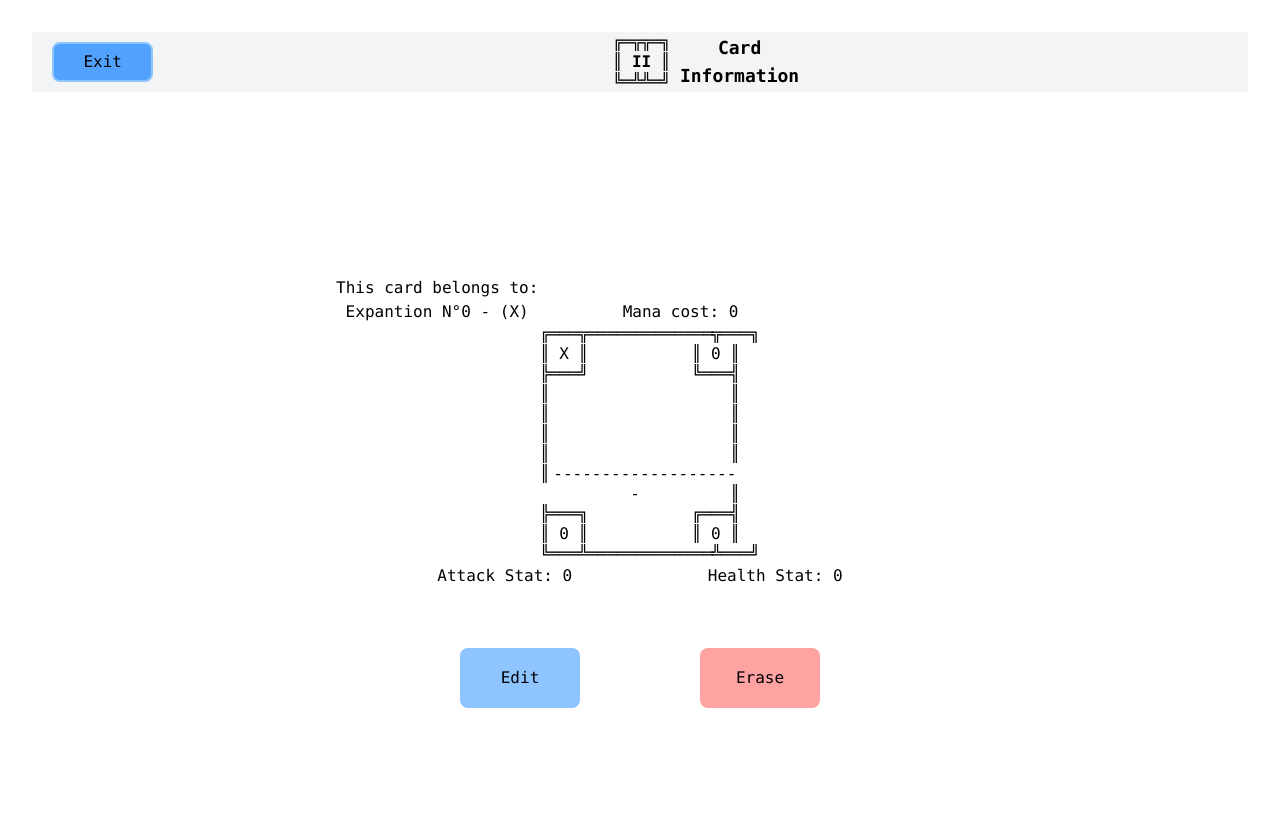
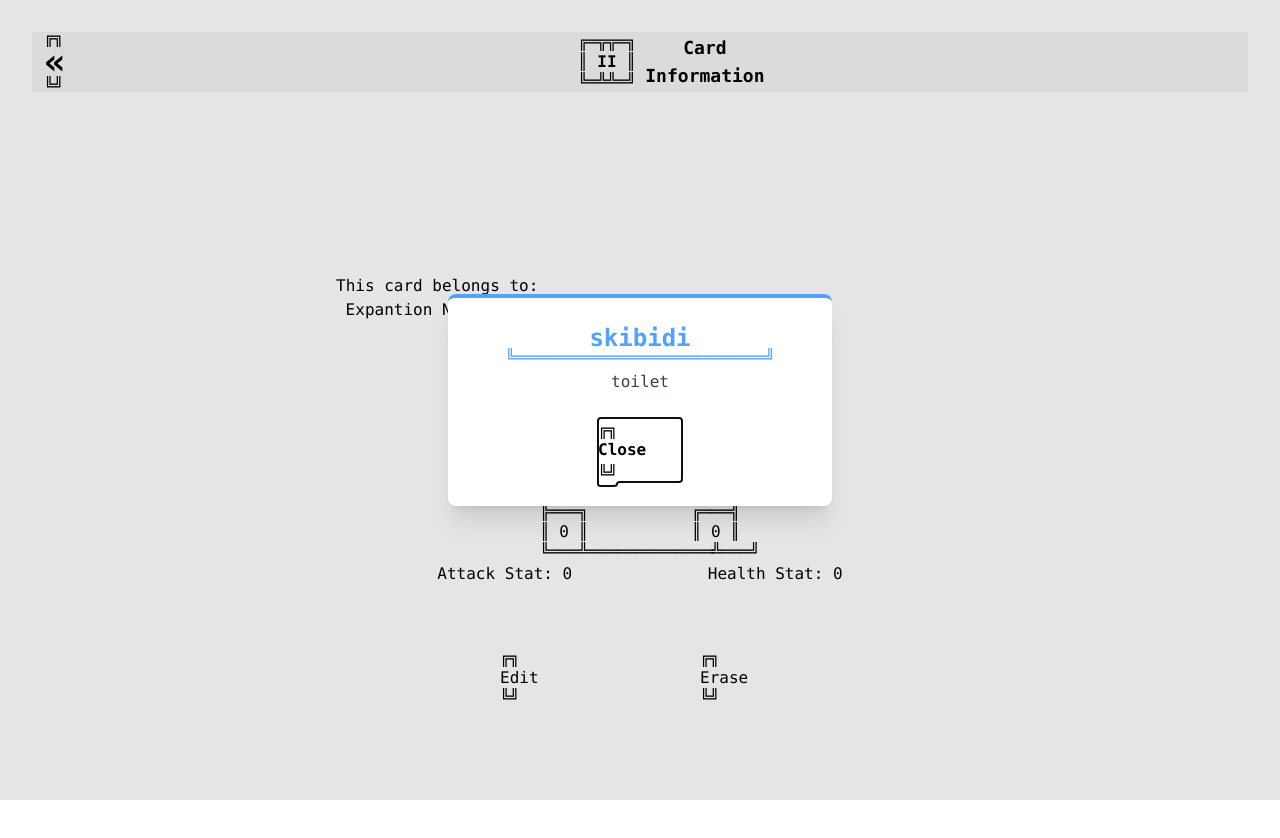
Before and after one commit to Nest0w0/ASCII-cards, a React (Vite) app in the folder frontend/: page /card/1 in a window 1280 px wide. Shown: the top 838 px of the page. Built offline with nearby package versions, Linux system fonts and the light colour scheme; no server answers; sample sign-in values are in the browser's storage.

Commit message:
Changed: Making it look prettier part 2

```diff
--- a/frontend/src/components/card_form.tsx
+++ b/frontend/src/components/card_form.tsx
@@ -236,10 +236,14 @@ function CardForm({ defaultExpantionID, defaultMana, defaultName, defaultAttack,
                     <p className="text-left -ml-10">Attack: <span className="float-end -mr-5">Health:</span></p>
                 </div>
 
-                <input
-                    type="submit" value={"Submit"}
-                    className="bg-red-300 w-full h-1/12 rounded-lg mt-20"
-                />
+                <div className="flex flex-col justify-center mx-auto mt-10 w-1/2 h-20 group">
+                    <p className='text-left -mb-1 group-hover:text-blue-400'>╔ <span className='float-end'>╗</span></p>
+                    <input
+                        type="submit" value={"Submit"}
+                        className="text-lg"
+                    />
+                    <p className='text-left -mt-1 group-hover:text-blue-400'>╚<span className='float-end g'>╝</span></p>
+                </div>
             </form>
 
             <Modal
--- a/frontend/src/components/card_list.tsx
+++ b/frontend/src/components/card_list.tsx
@@ -29,10 +29,12 @@ function CardList({cardsList}: CardListProps){
         }
         <div className="h-60 w-1/2">
             <button
-            className="flex bg-gray-300 group hover:bg-blue-300 hover:text-bold w-30 h-30 my-15 mx-15 rounded-lg"
+            className="flex flex-col group w-30 h-30 my-15 mx-15"
             onClick={() => navigate("/add_card")}
             >
-                <a className="text-2xl m-auto group-hover:text-bold">+</a>
+                 <p className='text-left -mb-1 group-hover:text-blue-400'>╔ <span className='float-end'>╗</span></p>
+                <a className="text-3xl m-auto text-bold">+</a>
+                <p className='text-left -mt-1 group-hover:text-blue-500'>╚<span className='float-end g'>╝</span></p>
             </button>
         </div>
 
--- a/frontend/src/components/expantion_button.tsx
+++ b/frontend/src/components/expantion_button.tsx
@@ -88,26 +88,26 @@ function ExpantionButton({ onExpantionSelect, expantionID, expantion }: Expantio
 
                 <div className="flex-col w-1/5 mr-2">
                     <button
-                        className={`${expantionID == expantion['id'] ? 'hover:bg-blue-200' : 'hover:bg-blue-300'} flex flex-col w-14 leading-5`}
+                        className={`flex flex-col group w-14 leading-5`}
                         onClick={() => navigate('/edit_expantion/' + expantion['id'])}
                     >
-                        <p className="text-left -mb-1">
+                        <p className="text-left -mb-1 group-hover:text-blue-400">
                             ╔     <span className="float-end">╗</span>
                         </p>
                         <p> Edit </p>
-                        <p className="text-left -mt-1">
+                        <p className="text-left -mt-1 group-hover:text-blue-400">
                             ╚     <span className="float-end">╝</span>
                             </p>
                     </button>
 
                     <button
-                        className="hover:bg-red-400 flex flex-col w-14 leading-5"
+                        className="flex flex-col w-14 leading-5 group"
                         onClick={() => Submit()}>
-                        <p className="text-left -mb-1">
+                        <p className="text-left -mb-1 group-hover:text-red-400">
                             ╔     <span className="float-end">╗</span>
                         </p>
                         <p> Erase </p>
-                        <p className="text-left -mt-1">
+                        <p className="text-left -mt-1 group-hover:text-red-400">
                             ╚     <span className="float-end">╝</span>
                             </p>
                     </button>
--- a/frontend/src/components/expantion_sidebar.tsx
+++ b/frontend/src/components/expantion_sidebar.tsx
@@ -38,11 +38,12 @@ function SideBar({ onExpantionSelect, expantionID }: SideBarProps) {
                     id='All expantions button'
                     key={0}
                     className={
-                        `${expantionID == 0 ? 'bg-blue-200 font-bold' : ''} flex items-center w-full justify-between h-15 text-m hover:text-lg border-b-2 hover:border-b-3 hover:font-bold hover:bg-blue-100 hover:border-b-blue-300`}
+                        `${expantionID == 0 ? 'bg-blue-200 font-bold' : 'hover:font-bold '} flex flex-col items-center text-lg w-full h-15 text-m border-b-2 hover:border-b-3 hover:font-bold hover:bg-blue-100 hover:border-b-blue-300`}
 
                     onClick={() => onExpantionSelect(0)}
                 >
-                    <a className="flex flex-1 justify-center">All</a>
+                    <p className="mt-4 -mb-2">All</p>
+                    <p>╚════╝</p>
                 </button>
 
                 {
@@ -60,14 +61,14 @@ function SideBar({ onExpantionSelect, expantionID }: SideBarProps) {
                     id='Add expantion button'
                     key={-99}
                     className={
-                        `flex justify-center items-center w-full h-25 text-lg group hover:text-lg border-b-2 hover:border-b-3 hover:font-bold hover:bg-blue-100 hover:border-b-blue-300`}
+                        `flex justify-center items-center w-full h-25 text-lg group border-b-2 hover:border-b-3 hover:font-bold hover:bg-blue-100 hover:border-b-blue-300`}
                     onClick={() => { navigate('/add_expantion') }}
                 >
-                    <div className="flex flex-col justify-center w-1/5 leading-5 group-hover:bg-blue-300">
-                        <p className="text-left">
+                    <div className="flex flex-col justify-center w-1/5 leading-5">
+                        <p className="text-left group-hover:text-green-600">
                             ╔ <span className="float-end">╗</span></p>
                         <p >+</p>
-                        <p className="text-left">
+                        <p className="text-left group-hover:text-green-600">
                             ╚ <span className="float-end">╝</span></p>
                     </div>
                 </button>
--- a/frontend/src/components/modal.tsx
+++ b/frontend/src/components/modal.tsx
@@ -37,7 +37,7 @@ function Modal({ isOpen, onClose, title, message, isError = false }: ModalProps)
         }
     }, [isOpen]);
 
-    const borderColor = isError ? 'border-red-500' : 'border-blue-300';
+    const borderColor = isError ? 'border-red-500' : 'border-blue-400';
     const titleColor = isError ? 'text-red-700' : 'text-blue-400';
 
     return (
@@ -47,15 +47,18 @@ function Modal({ isOpen, onClose, title, message, isError = false }: ModalProps)
                 cada vez que usemos "dialogRef.current", accederemos específicamente a esta etiqueta
                 */
             }
-            <h3 className={`text-2xl font-bold mb-2 ${titleColor}`}>{title}</h3>
+            <h3 className={`text-2xl font-bold -mb-2 ${titleColor}`}>{title}</h3>
+            <p className={`${titleColor}`}>╚══════════════════════════╝</p>
             <p className="text-gray-700 mb-6">{message}</p>
             <form method="dialog" className="flex justify-center">
                 {/* Un botón dentro de un form con method="dialog" cierra el diálogo por defecto */}
                 <button
-                    className="bg-blue-400 hover:bg-blue-500 text-white font-bold py-2 px-4 rounded"
+                    className="flex flex-col w-1/4 font-bold group"
                     onClick={onClose}
                 >
-                    Cerrar
+                    <p className={`text-left -mb-1 group-hover:${titleColor}`}>╔ <span className='float-end'>╗</span></p>
+                    <p className='text-center'>Close</p>
+                    <p className={`text-left -mb-1 group-hover:${titleColor}`}>╚<span className='float-end'>╝</span></p>
                 </button>
             </form>
         </dialog>
--- a/frontend/src/components/navbar.tsx
+++ b/frontend/src/components/navbar.tsx
@@ -11,10 +11,12 @@ function NavBar({ title }: NavBarProps) {
     return (
         <nav id='navbar' className="flex flex-row bg-gray-100 w-full h-15 items-center content-center">
             <button
-                className="bg-blue-400 border-2 border-blue-300 w-1/12 h-10 rounded-lg mx-5 focus:bg-blue-400 focus:border-yellow-400"
+                className="flex flex-col w-15 ml-3 group"
                 onClick={() => navigate(-1)}
             >
-                Exit
+                <p className='text-left group-hover:text-blue-500'>╔ <span className='float-end'>╗</span></p>
+                <p className='text-4xl font-bold -my-2'>«</p>
+                <p className='text-left group-hover:text-blue-500'>╚<span className='float-end g'>╝</span></p>
             </button>
 
             <div className="flex w-55 mx-auto px-3 justify-between">
--- a/frontend/src/pages/info_card_page.tsx
+++ b/frontend/src/pages/info_card_page.tsx
@@ -25,9 +25,9 @@ function InfoCardPage() {
     );
 
     const [modalState, setModalState] = useState({
-        isOpen: false,
-        title: '',
-        message: '',
+        isOpen: true,
+        title: 'skibidi',
+        message: 'toilet',
         isError: false,
     });
 
@@ -120,15 +120,19 @@ function InfoCardPage() {
 
                 <div className="flex flex-row w-full justify-center">
                     <button
-                        className="bg-blue-300 w-30 h-15 rounded-lg mt-15 mr-15 hover:border-2 hover:border-yellow-200"
+                        className="w-20 h-15 mt-15 mr-15 flex flex-col group"
                         onClick={() => navigate('/edit_card/' + card['id'])}>
-                        Edit
+                        <p className='text-left -mb-1 group-hover:text-blue-500'>╔ <span className='float-end'>╗</span></p>
+                        <p>Edit</p>
+                        <p className='text-left -mt-1 group-hover:text-blue-500'>╚<span className='float-end g'>╝</span></p>
                     </button>
 
                     <button
-                        className="bg-red-300 w-30 rounded-lg mt-15 ml-15 focus:bg-red-400 hover:border-2 hover:border-yellow-200"
+                        className="w-20 rounded-lg mt-15 ml-15 flex flex-col group"
                         onClick={() => Delete()}>
-                        Erase
+                        <p className='text-left -mb-1 group-hover:text-red-500'>╔ <span className='float-end'>╗</span></p>
+                        <p>Erase</p>
+                        <p className='text-left -mt-1 group-hover:text-red-500'>╚<span className='float-end g'>╝</span></p>
                     </button>
                 </div>
             </div>
--- a/frontend/src/pages/login.tsx
+++ b/frontend/src/pages/login.tsx
@@ -50,46 +50,52 @@ function Login() {
                 <div className='flex flex-col bg-gray-300 mt-7'>
                     <p className='-mt-3'>╔════════════════════════════════════════════╗</p>
                     <a className='text-lg font-semibold mt-2'>Login</a>
+                    <p>╚══════════╝</p>
 
                     <form className='p-5 space-y-4' onSubmit={Submit}>
                         <label className='left-0 text-sm' htmlFor='username'>E-mail:</label><br />
                         <div className='w-full leading-5 group'>
-                            <p className="text-left">╔<span className="float-end">╗</span></p>
+                            <p className="text-left group-hover:text-blue-400">╔<span className="float-end">╗</span></p>
                             <input onChange={(e) => setEmail(e.target.value)}
                                 className='text-gray-900 h-10 w-85 p-2 bg-gray-200  border-2 border-blue-200 group-hover:border-blue-300' type='text' placeholder='Your e-mail' id='username' name='username' /><br />
-                            <p className="text-left">╚ <span className="float-end">╝</span></p>
+                            <p className="text-left group-hover:text-blue-400">╚ <span className="float-end">╝</span></p>
                         </div>
 
                         <label className='text-left text-sm' htmlFor='password'> Password:</label><br />
                         <div className='w-full leading-5 group'>
-                            <p className="text-left">╔<span className="float-end">╗</span></p>
+                            <p className="text-left group-hover:text-blue-400">╔<span className="float-end">╗</span></p>
                             <input onChange={(e) => setPassword(e.target.value)}
                                 className='text-gray-900 h-10 w-85 p-2 bg-gray-200 border-2 border-blue-200 group-hover:border-blue-300' type='text' placeholder='••••••••' id='password' name='password' /><br />
-                            <p className="text-left">╚ <span className="float-end">╝</span></p>
+                            <p className="text-left group-hover:text-blue-400">╚ <span className="float-end">╝</span></p>
                         </div>
 
 
 
                         <div className="flex flex-col justify-self-center group leading-5 w-1/6 h-8 mb-3">
-                            <p className="text-left group-hover:bg-blue-100">╔<span className="float-end">╗</span></p>
+                            <p className="text-left group-hover:text-blue-400">╔<span className="float-end">╗</span></p>
                             <input
                                 type='Submit' value={"Submit"}
-                                className='text-sm group-hover:bg-blue-100'>
+                                className='group-hover:font-bold'>
                             </input>
-                            <p className="text-left group-hover:bg-blue-100">╚ <span className="float-end">╝</span></p>
+                            <p className="text-left group-hover:text-blue-400">╚ <span className="float-end">╝</span></p>
                         </div>
                     </form>
                     <p className='-mb-3'>╚════════════════════════════════════════════╝</p>
                 </div>
             </div>
 
-            <p className='mt-3 mx-auto'>
+            <p className='mt-3 mx-auto flex flex-row justify-center items-center h-20 w-1/3'>
                 Not have an account yet?
-                <a
-                    className='ml-3 p-1.5 text-lg text-blue-400 hover:text-blue-600 hover:font-bold hover:border-2 hover:border-yellow-300 rounded-lg'
-                    onClick={() => navigate('/register')}>
-                    Register
-                </a>
+                <div className='ml-3 flex flex-col group'>
+                    <p className='text-left -mb-1 group-hover:text-blue-500'>╔ <span className='float-end'>╗</span></p>
+                    <p
+                        className='text-lg group-hover:font-bold'
+                        onClick={() => navigate('/register')}>
+                        <span className='group-hover:text-blue-400'>║</span> Register <span className='group-hover:text-blue-400'>║</span>
+                    </p>
+                    <p className='text-left -mt-1 group-hover:text-blue-500'>╚<span className='float-end g'>╝</span></p>
+                </div>
+
             </p>
         </section>
     );
```
